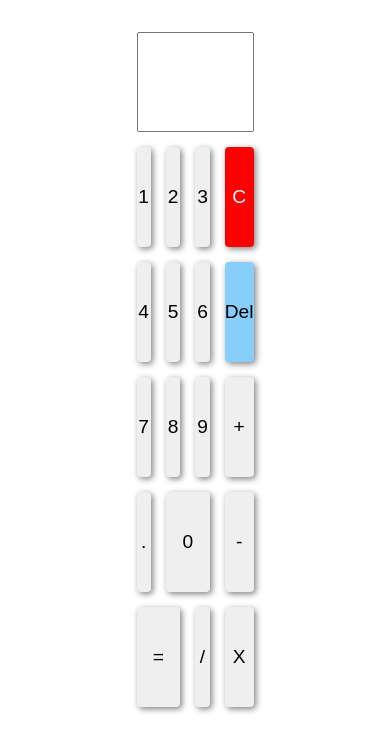
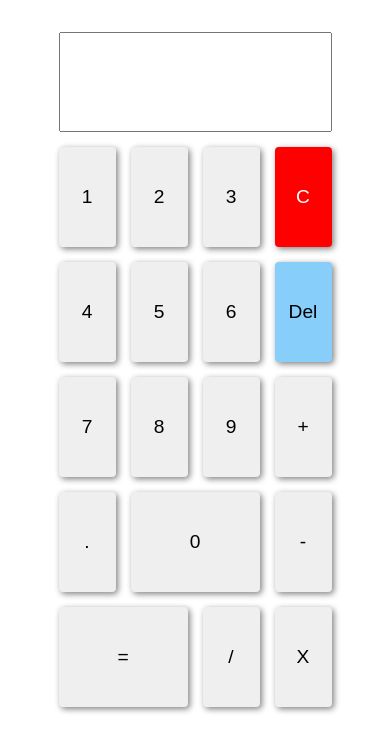
Before and after one commit to Coder-Arm/Calculator_App, a plain HTML site: page index.html in a window 390 px wide. Drawn offline with Linux system fonts and the light colour scheme.

Commit message:
made responsive for different devices

```diff
--- a/style.css
+++ b/style.css
@@ -49,3 +49,15 @@ body {
   background-color: aquamarine;
   cursor: pointer;
 }
+
+@media screen and (max-width: 768px) {
+  .main-block {
+    width: 50%;
+  }
+}
+
+@media screen and (max-width: 512px) {
+  .main-block {
+    width: 70%;
+  }
+}
```
